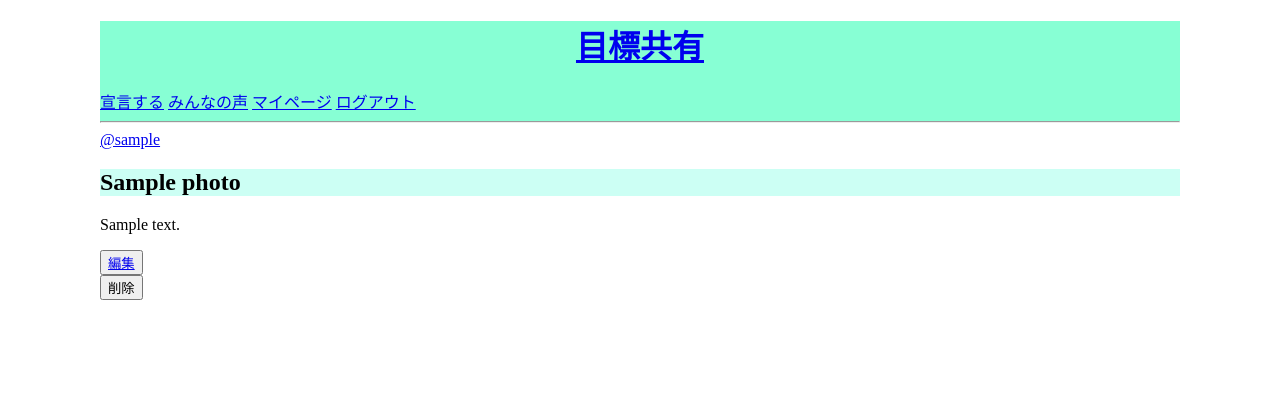
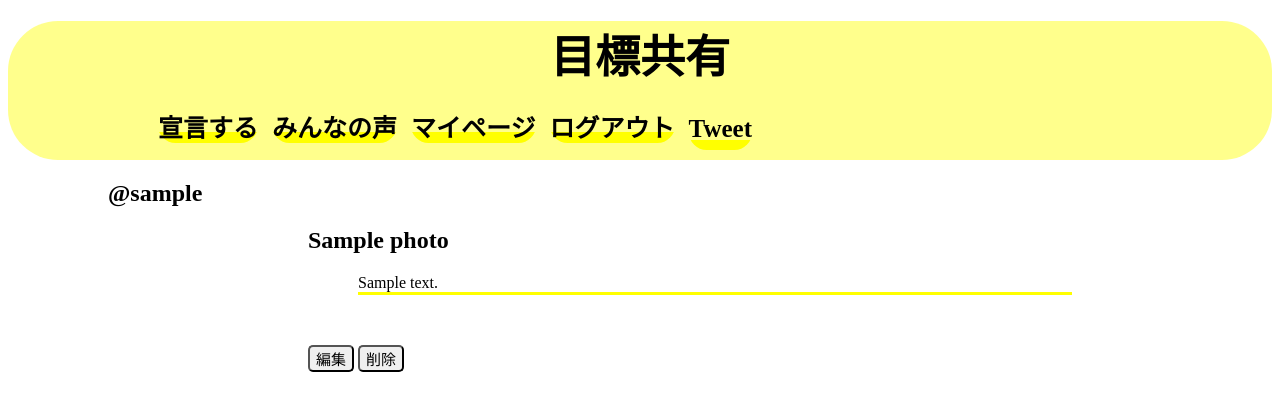
Before and after one commit to yougrtcap/product-site, a Django app: page /photos/1/ in a window 1280 px wide. Shown: the top 411 px of the page. Run offline with Django 3.2, Linux system fonts and the light colour scheme; a user stored in the database is signed in; tables that the repository leaves empty hold one stand-in row (values such as "Sample post").

Commit message:
tweet前

```diff
--- a/app/static/app/css/style.css
+++ b/app/static/app/css/style.css
@@ -1,29 +1,198 @@
-/*header {*/
-/*    border-bottom: solid 1px #000;*/
-/*    height: 70px;*/
-/*}*/
-h1 {
-    color: #00ffd1;
+/*マージンはできるだけ使ってはいけません*/
+header {
+    background-color: rgba(255, 255, 0, 0.45);
+    text-align: center;
+    border-radius: 50px;
+    /*border-bottom: solid 1px #000;*/
+    /*height: 70px;*/
+}
+
+.container-1 {
+    padding-bottom: 10px;
+}
+
+.titol {
+    font-size: 45px;
+}
+
+.header-menu {
+    text-align: left;
+    margin-left: 150px;
+    font-weight: bold;
+}
+
+.button-top {
+    height: 35px;
+    margin-right: 10px;
+    /*background-color: yellow;*/
+    border-radius: 50px;
+    background: linear-gradient(transparent 70%, #ffff00 70%);
+}
+
+span {
+    font-weight: bold;
+    /*display:block;*/
+    /*line-height:40px;*/
+    display: inline-block;
+}
+
+a {
+    font-size: 25px;
+    text-decoration: none;
+    color: black;
+}
+
+.a100 {
+    background-color: rgba(193, 255, 0, 0.68);
+    border-radius: 30px;
+}
+
+p {
+    margin: 0;
+}
+
+.body-top {
+    margin-right: 100px;
+    margin-left: 100px;
+}
+
+.photo {
+    margin-right: 200px;
+    margin-left: 200px;
+}
+
+.fo {
+    border-bottom: solid;
+    border-color: rgb(255, 253, 61);
+    margin: 20px;
+    padding: 10px
+}
+
+.photo-center {
+    margin-right: 200px;
+    margin-left: 200px;
+}
+
+.time {
+    float: right;
+}
+
+/*マイページ*/
+.user-name-title {
+    margin-right: 100px;
+    margin-left: 100px;
+}
+
+.username {
+    margin-right: 100px;
+    margin-left: 100px;
+}
+
+.home {
+    margin-right: 100px;
+    margin-left: 100px;
+    margin-top: 19.92px;
+    font-weight: bold;
+}
+
+.form {
+    padding-left: 300px;
+    padding-top: 50px;
+    /*margin-right: 300px;*/
+}
+
+.comment {
     text-align: center;
 }
 
-.user-name-title {
-    margin-right: 300px;
-    margin-left: 300px;
-    text-align: center;
-    background-color: antiquewhite;
-    border-radius: 10px;
-}
-body {
+/*.photo-user_name{*/
+/*    margin-right: 100px;*/
+/*    margin-left: 100px;*/
+/*}*/
+.photo-detail {
+    /*margin-right: 100px;*/
     margin-left: 100px;
-    margin-right: 100px;
+    /*font-size: 24px;*/
+    margin-top: 19.92px;
 }
 
-h2 {
-    background-color: rgba(0, 255, 198, 0.2)
+.photo-user_name {
+    font-size: 24px;
+    margin-top: 19.92px;
 }
 
-/*.photoinfo{background-color: rgba(0, 255, 209, 0.32)*/
-.container-1 {
-    background-color: rgba(0, 255, 163, 0.47)
+.form-signin {
+    margin-right: 100px;
+    margin-left: 100px;
 }
+
+button {
+    border-radius: 5px;
+    font-size: 15px;
+}
+
+btn {
+    border-radius: 5px;
+    font-size: 15px;
+}
+
+a.btn {
+    font-size: 15px;
+}
+
+p.comment {
+    text-align: left;
+    margin-left: 50px;
+    margin-bottom: 50px;
+    border-bottom: solid yellow;
+}
+
+.signup {
+    margin-left: 400px;
+    margin-top: 50px;
+}
+
+.label1 {
+    margin-left: 200px;
+}
+
+/*h2{*/
+/*    margin-right: 100px;*/
+/*    margin-left: 100px;*/
+/*    margin-top: 19.92px;*/
+/*    font-weight: bold;*/
+/*}*/
+
+.usernnma {
+    margin-left: 100px;
+}
+
+div.label1 {
+    margin-left: 300px;
+    margin-top: 50px;
+}
+
+/*h2.user-name-title{*/
+/*    border-radius:50px;*/
+/*    background: rgba(255, 255, 0, 0.59);*/
+/*align-self: center;*/
+/*.user-name-title {*/
+/*    margin-right: 300px;*/
+/*    margin-left: 300px;*/
+/*    text-align: center;*/
+/*    background-color: antiquewhite;*/
+/*    border-radius: 10px;*/
+/*}*/
+/*body {*/
+/*    margin-left: 100px;*/
+/*    margin-right: 100px;*/
+/*}*/
+
+/*h2 {*/
+/*    background-color: rgba(0, 255, 198, 0.2)*/
+/*}*/
+
+/*!*.photoinfo{background-color: rgba(0, 255, 209, 0.32)*!*/
+/*.container-1 {*/
+/*    background-color: rgba(0, 255, 163, 0.47)*/
+/*}*/
--- a/app/urls.py
+++ b/app/urls.py
@@ -16,4 +16,5 @@ urlpatterns = [
     path('login/', auth_views.LoginView.as_view(template_name='app/login.html'), name='login'),
     path('logout/', auth_views.LogoutView.as_view(), name='logout'),
     path('photos/<int:pk>/iine/', views.iine_iine, name='iine'),
+    path('photos/つぶやき/', views.photos_category, name='photos_category'),
 ]
--- a/app/views.py
+++ b/app/views.py
@@ -55,7 +55,6 @@ def photos_new(request):
         form = PhotoForm()
     return render(request, 'app/photos_new.html', {'form': form})
 
-
 def photos_detail(request, pk):
     photo = get_object_or_404(Photo, pk=pk)
     return render(request, 'app/photos_detail.html', {'photo': photo})
@@ -73,7 +72,10 @@ def photos_category(request, category):
     category = Category.objects.get(title=category)
     # 取得したCategoryに属するPhoto一覧を取得
     photos = Photo.objects.filter(category=category).order_by('-created_at')
-    return render(request, 'app/index.html', {'photos': photos, 'category': category})
+    # いいね数を表示
+    p = Nice.objects.all()
+    pr = p[0].number
+    return render(request, 'app/index.html', {'photos': photos, 'category': category, 'pr': pr})
 
 
 def edit_photo(request, pk):
@@ -98,3 +100,4 @@ def iine_iine(request, pk):
     nice.save()
     dict_response = {"status": "success"}
     return JsonResponse(dict_response)
+#q[]とかでプリントさせる
--- a/templates/app/Base.html
+++ b/templates/app/Base.html
@@ -11,20 +11,21 @@
 <body>
 <header>
     <div class="container-1">
-        <h1><a href="{% url 'app:index' %}">目標共有</a></h1>
+        <h1><a class="titol" href="{% url 'app:index' %}">目標共有</a></h1>
         <div class="header-menu">
-            <a href="{% url 'app:photos_new' %}">宣言する</a>
-            <a href="{% url 'app:index' %}">みんなの声</a>
+            <span class="button-top"><a href="{% url 'app:photos_new' %}">宣言する</a></span>
+            <span class="button-top"><a href="{% url 'app:index' %}">みんなの声</a></span>
             {% if request.user.is_authenticated %}
-                <a href="{% url 'app:users_detail' request.user.id %}">マイページ</a>
-                <a href="{% url 'app:logout' %}">ログアウト</a>
+                <span class="button-top"><a href="{% url 'app:users_detail' request.user.id %}">マイページ</a></span>
+                <span class="button-top"><a href="{% url 'app:logout' %}">ログアウト</a></span>
                 {#                <a href="{% url 'app:users_detail' photo.user.id %}">@{{ photo.user }}</a>　　ログイン中のアカウント名を出したい#}
             {% else %}
-                <a href="{% url 'app:login' %}">ログイン</a>
-                <a href="{% url 'app:signup' %}">アカウント登録</a>
+                <span class="button-top"><a href="{% url 'app:login' %}">ログイン</a></span>
+                <span class="button-top"><a href="{% url 'app:signup' %}">アカウント登録</a></span>
             {% endif %}
-            <hr>
-
+            <span class="button-top"><a href="{% url 'app:index' %}">Tweet</a></span>
+            {#        <a href="{% url 'app:photos_category' category=photo.category %}"#}
+            {#                    class="category">{{ photo.category }}</a>#}
         </div>
         {% for message in messages %}
             <p class="message-success">{{ message }}</p>
--- a/templates/app/edit_photo.html
+++ b/templates/app/edit_photo.html
@@ -5,11 +5,11 @@
 
 {% block content %}
 
-    <div>
+    <div class="home">
         <a href="{% url 'app:index' %}">ホームに戻る</a>
     </div>
 
-    <form action="{% url 'app:photos_new' %}" method="POST" enctype="multipart/form-data">{% csrf_token %}
+    <form action="{% url 'app:photos_new' %}" method="POST" enctype="multipart/form-data" class="form">{% csrf_token %}
         <table>
             <tr>
                 <th>目標</th>
--- a/templates/app/index.html
+++ b/templates/app/index.html
@@ -1,10 +1,13 @@
 
 {% extends 'app/base.html' %}
 {% block content %}
+    <div class="body-top">
     {% if category %}
-        <h2>カテゴリー：{{ category.title }} の検索結果</h2>
+        <h2>カテゴリー：{{ category.title }} の一覧</h2>
     {% else %}
         <h2>みんなの声</h2>
     {% endif %}
+    </div>
     {% include 'app/photos_list.html' %}
+
 {% endblock %}
--- a/templates/app/photos_detail.html
+++ b/templates/app/photos_detail.html
@@ -5,18 +5,18 @@
     <div class="photo-detail">
 
 
-        <div class="photo-info">
-            <a href="{% url 'app:users_detail' photo.user.id %}">@{{ photo.user }}</a>
+        <div>
+            <h2><a href="{% url 'app:users_detail' photo.user.id %}" class="photo-user_name">@{{ photo.user }}</a></h2>
         </div>
-
+        <div class="photo-center">
         <h2>{{ photo.title }}</h2>
-        <p>{{ photo.comment }}</p>
+            <p class="comment">{{ photo.comment }}</p>
         {% if request.user == photo.user %}
-            <button><a class="btn" href="{% url 'app:edit_photo' photo.pk %}">編集</a></button>
             <form method="post" action="{% url 'app:photos_delete' photo.id %}">{% csrf_token %}
+                <button><a class="btn" href="{% url 'app:edit_photo' photo.pk %}">編集</a></button>
                 <button class="btn" type="submit" onclick='return confirm("本当に削除しますか？");'>削除</button>
             </form>
         {% endif %}
     </div>
-
+    </div>
 {% endblock %}
--- a/templates/app/photos_new.html
+++ b/templates/app/photos_new.html
@@ -2,11 +2,11 @@
 
 {% block content %}
 
-    <div>
+    <div class="home">
         <a href="{% url 'app:index' %}">ホームに戻る</a>
     </div>
 
-    <form action="{% url 'app:photos_new' %}" method="POST" enctype="multipart/form-data">{% csrf_token %}
+    <form action="{% url 'app:photos_new' %}" method="POST" enctype="multipart/form-data" class="form">{% csrf_token %}
         <table>
             <tr>
                 <th>目標</th>
```
Also changed, not shown: templates/app/login.html (+6 -2 lines), templates/app/photos_list.html (+6 -6 lines), templates/app/signup.html (+3 -4 lines), app/migrations/0002_nice.py (deleted), app/migrations/0003_auto_20191123_1808.py (deleted).
